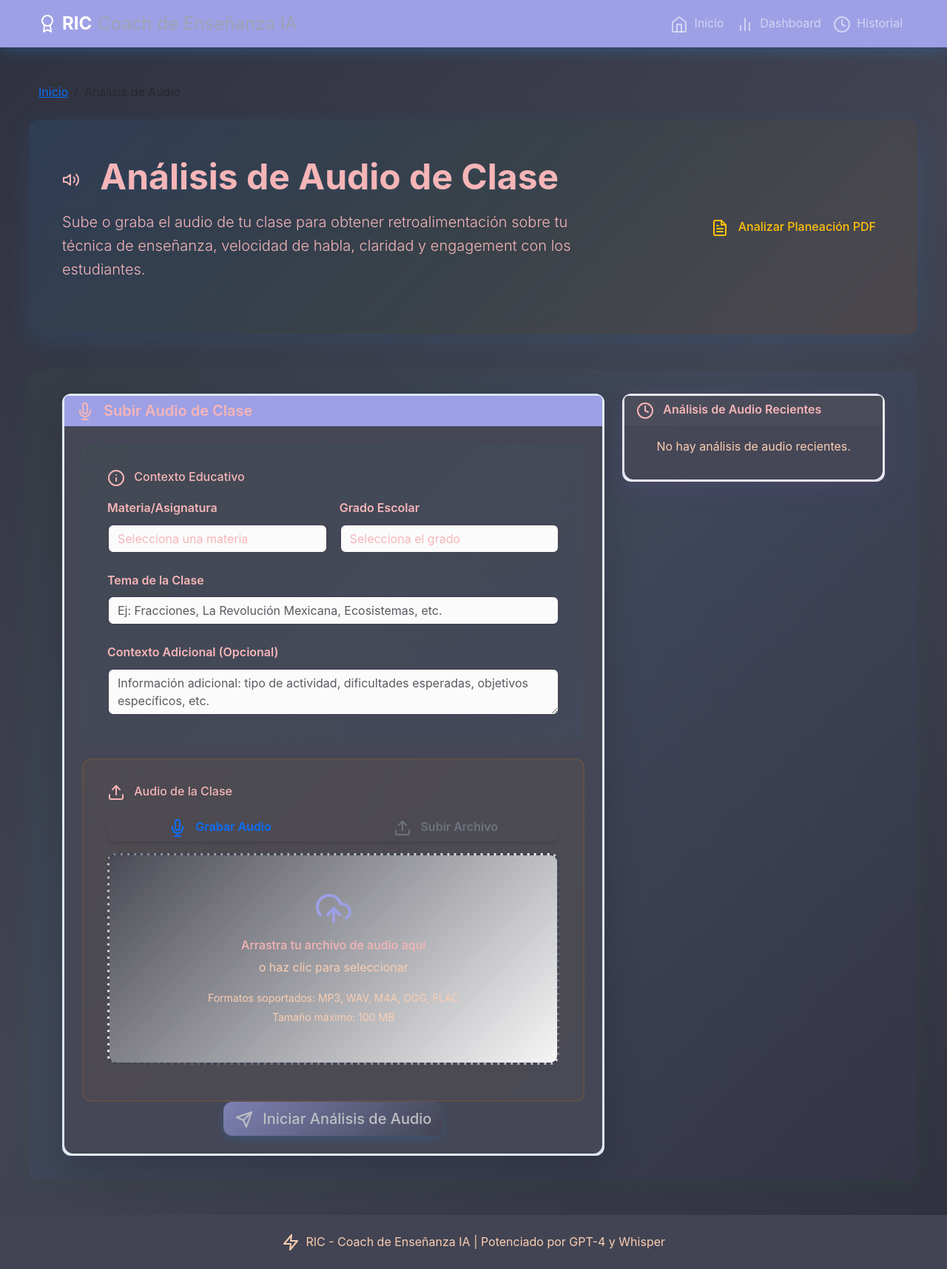
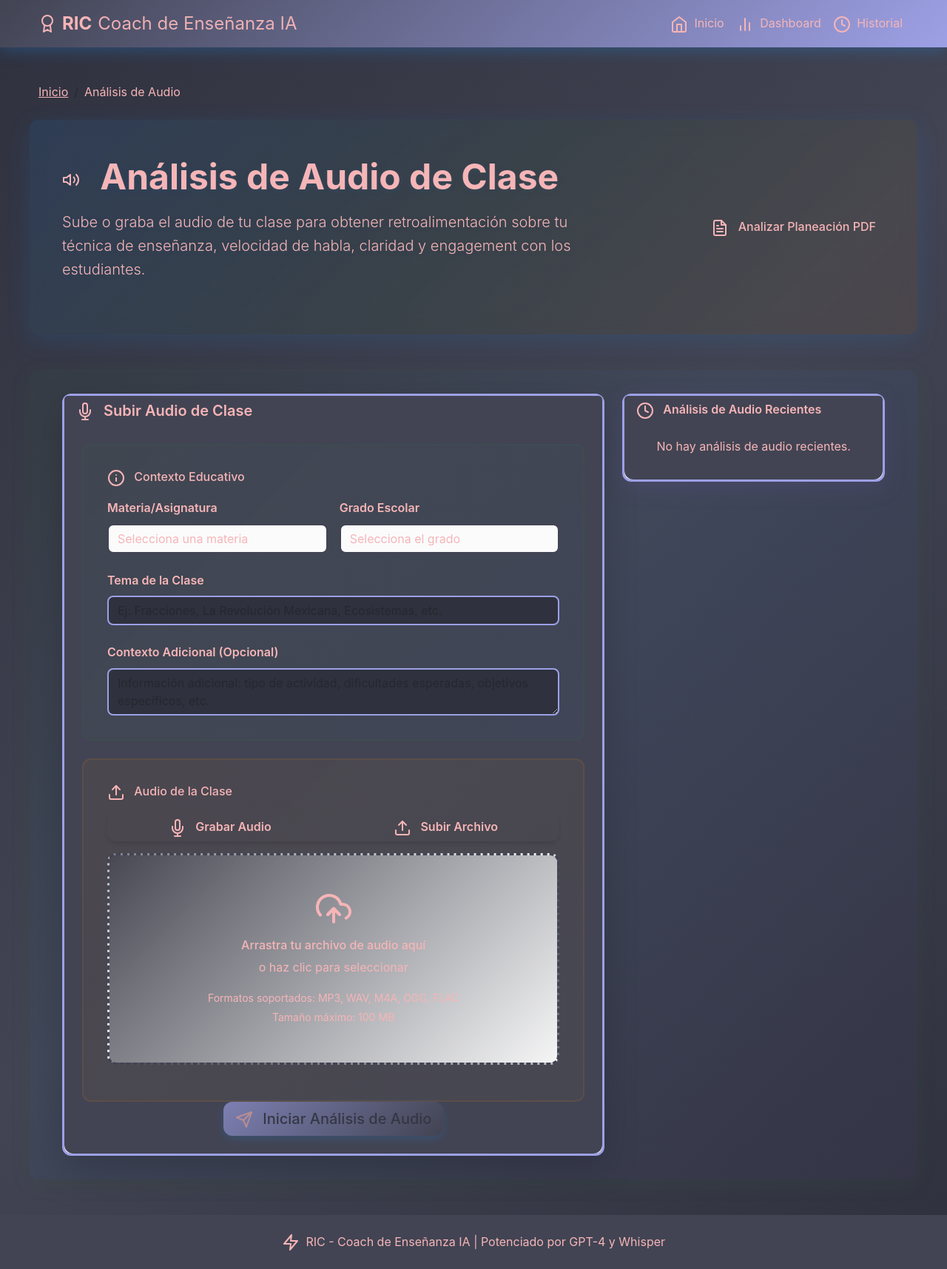
Before and after one commit to graceskyliz/RIC, a Flask app: page /upload-audio in a window 1280 px wide. Shown: the whole page at 74% size. Run offline with Flask 3, Linux system fonts and the light colour scheme; data that the repository does not hold is empty.

Commit message:
Update the website's color scheme to reflect the new color palette
Inject custom CSS into `templates/base.html` to override existing styles and apply a new global color palette across all pages, including the navigation bar, footer, alerts, cards, forms, and buttons.

Replit-Commit-Author: Agent
Replit-Commit-Session-Id: 8cd1d535-1eee-442f-8d5e-06db59c161e7
Replit-Commit-Checkpoint-Type: intermediate_checkpoint
Replit-Commit-Screenshot-Url: https://storage.googleapis.com/screenshot-production-us-central1/e2a9a755-59da-4f87-847b-c12617da2946/8cd1d535-1eee-442f-8d5e-06db59c161e7/V33boel

```diff
--- a/templates/base.html
+++ b/templates/base.html
@@ -17,6 +17,132 @@
     <!-- Custom CSS -->
     <link href="{{ url_for('static', filename='css/style.css') }}" rel="stylesheet">
 
+    <!-- Global Color Palette Override -->
+    <style>
+        /* Force color palette across all pages */
+        body, html {
+            background-color: #2f313e !important;
+            color: #f6b5b7 !important;
+        }
+
+        /* Override Bootstrap navigation */
+        .navbar-dark.bg-primary {
+            background: linear-gradient(135deg, #424453 0%, #9da0e5 100%) !important;
+        }
+
+        .navbar-dark .navbar-nav .nav-link {
+            color: #f6b5b7 !important;
+        }
+
+        .navbar-dark .navbar-nav .nav-link:hover {
+            color: #fbceb1 !important;
+        }
+
+        .navbar-brand {
+            color: #f6b5b7 !important;
+        }
+
+        /* Override Bootstrap footer */
+        footer.bg-light {
+            background: #424453 !important;
+            color: #f6b5b7 !important;
+        }
+
+        footer.bg-light .text-muted {
+            color: #fbceb1 !important;
+        }
+
+        /* Override Bootstrap alerts */
+        .alert {
+            background-color: #424453 !important;
+            border-color: #9da0e5 !important;
+            color: #f6b5b7 !important;
+        }
+
+        .alert-success {
+            background-color: rgba(157, 160, 229, 0.2) !important;
+            border-color: #9da0e5 !important;
+            color: #f6b5b7 !important;
+        }
+
+        .alert-danger {
+            background-color: rgba(246, 181, 183, 0.2) !important;
+            border-color: #f6b5b7 !important;
+            color: #f6b5b7 !important;
+        }
+
+        .alert-warning {
+            background-color: rgba(251, 206, 177, 0.2) !important;
+            border-color: #fbceb1 !important;
+            color: #f6b5b7 !important;
+        }
+
+        /* Container override */
+        .container, .container * {
+            color: #f6b5b7 !important;
+        }
+
+        /* Card overrides */
+        .card {
+            background-color: #424453 !important;
+            border-color: #9da0e5 !important;
+        }
+
+        .card-header {
+            background-color: #424453 !important;
+            color: #f6b5b7 !important;
+            border-bottom-color: #9da0e5 !important;
+        }
+
+        .card-body {
+            background-color: #424453 !important;
+            color: #f6b5b7 !important;
+        }
+
+        /* Form overrides */
+        .form-control {
+            background-color: #2f313e !important;
+            border-color: #9da0e5 !important;
+            color: #f6b5b7 !important;
+        }
+
+        .form-control:focus {
+            background-color: #2f313e !important;
+            border-color: #fbceb1 !important;
+            color: #f6b5b7 !important;
+            box-shadow: 0 0 0 0.2rem rgba(157, 160, 229, 0.25) !important;
+        }
+
+        .form-label {
+            color: #f6b5b7 !important;
+        }
+
+        /* Button overrides */
+        .btn-primary {
+            background-color: #9da0e5 !important;
+            border-color: #9da0e5 !important;
+            color: #2f313e !important;
+        }
+
+        .btn-primary:hover {
+            background-color: #424453 !important;
+            border-color: #424453 !important;
+            color: #f6b5b7 !important;
+        }
+
+        .btn-secondary {
+            background-color: #424453 !important;
+            border-color: #424453 !important;
+            color: #f6b5b7 !important;
+        }
+
+        .btn-secondary:hover {
+            background-color: #fbceb1 !important;
+            border-color: #fbceb1 !important;
+            color: #2f313e !important;
+        }
+    </style>
+
     {% block head %}{% endblock %}
 </head>
 <body>
@@ -26,7 +152,7 @@
             <a class="navbar-brand d-flex align-items-center" href="{{ url_for('index') }}">
                 <i data-feather="award" class="me-2"></i>
                 <span class="fw-bold">RIC</span>
-                <span class="ms-2" id="ricTextRotator" style="color: #9ca3af; opacity: 0.95;">Coach de Enseñanza IA</span>
+                <span class="ms-2" id="ricTextRotator" style="color: #fbceb1; opacity: 0.95;">Coach de Enseñanza IA</span>
             </a>
 
             <div class="navbar-nav ms-auto">
@@ -89,8 +215,8 @@
         document.addEventListener('DOMContentLoaded', function() {
             const textRotator = document.getElementById('ricTextRotator');
             const textData = [
-                { text: 'Coach de Enseñanza IA', color: '#9ca3af' }, // Gris claro
-                { text: 'Rápido Innovador y Contínuo.', color: '#9ca3af' } // Gris claro
+                { text: 'Coach de Enseñanza IA', color: '#fbceb1' }, // Peach accent
+                { text: 'Rápido Innovador y Contínuo.', color: '#fbceb1' } // Peach accent
             ];
             let currentIndex = 0;
 
```
